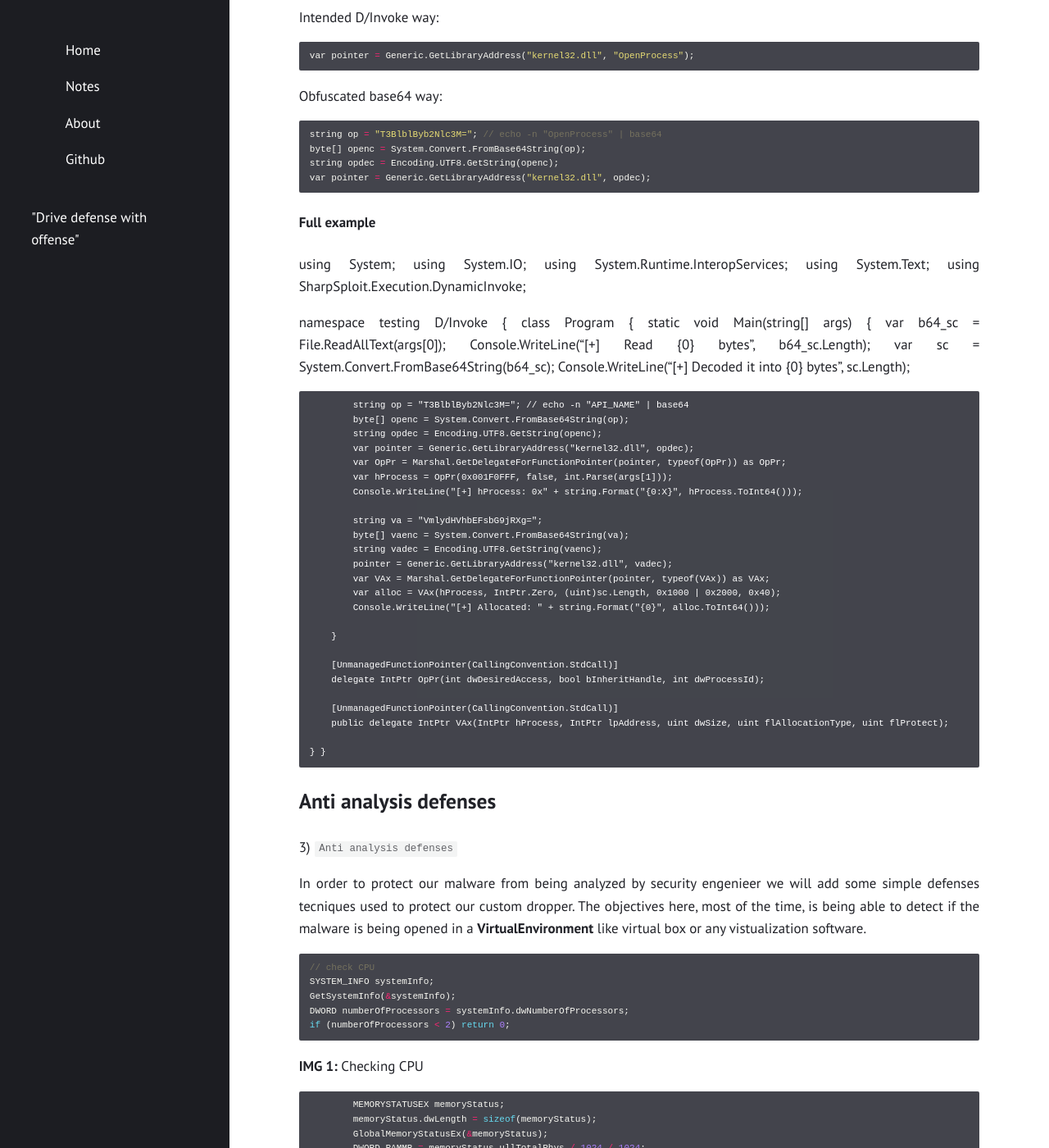
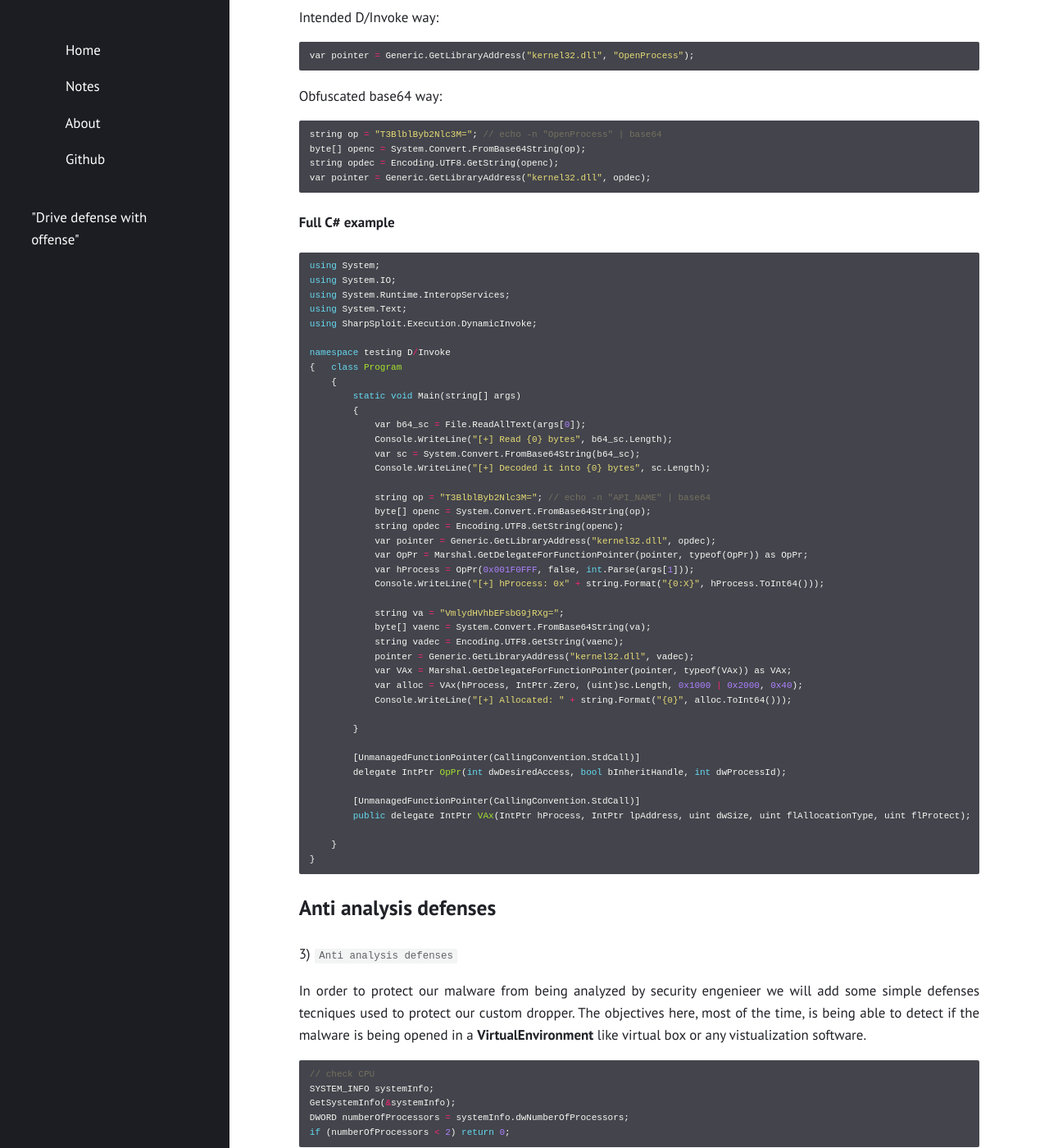
Before and after one commit to Fil88/Fil88.github.io, a Jekyll site: the page built from _posts/2021-03-01-Windows-Evasion.md, in a window 1280 px wide and 1400 px high, scrolled down 7786 px. Shown: the whole window at 82% size. Built offline with Jekyll 4.4.1, drawn with Linux system fonts in a browser that asks for light colours.

Commit message:
Update 2021-03-01-Windows-Evasion.md

````diff
--- a/_posts/2021-03-01-Windows-Evasion.md
+++ b/_posts/2021-03-01-Windows-Evasion.md
@@ -228,8 +228,9 @@ string opdec = Encoding.UTF8.GetString(openc);
 var pointer = Generic.GetLibraryAddress("kernel32.dll", opdec);
 ```
 
-#### Full example
+#### Full C# example
 
+```cpp
 using System;
 using System.IO;
 using System.Runtime.InteropServices;
@@ -272,6 +273,7 @@ namespace testing D/Invoke
 
     }
 }
+```
 
 
 
````
